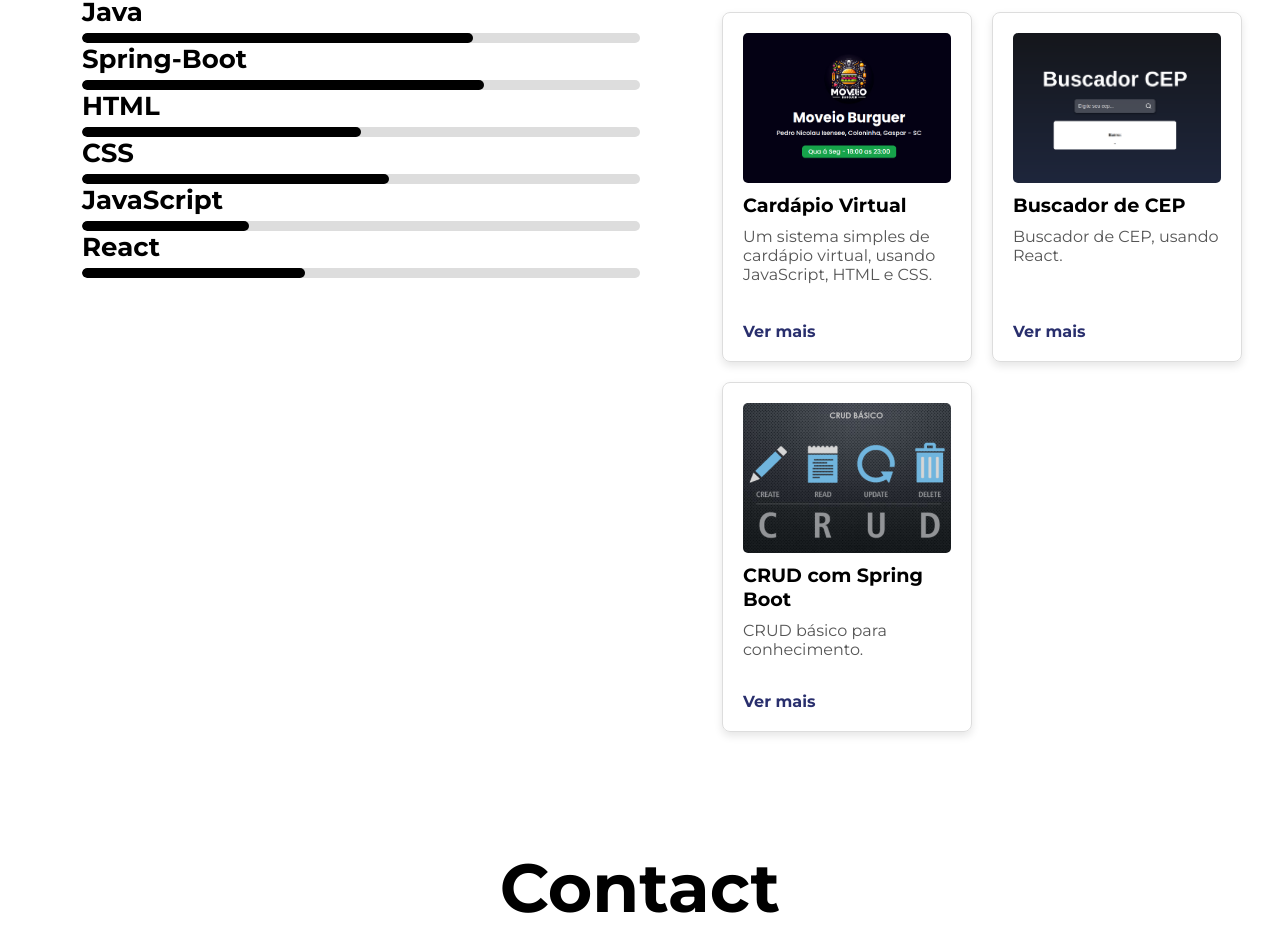
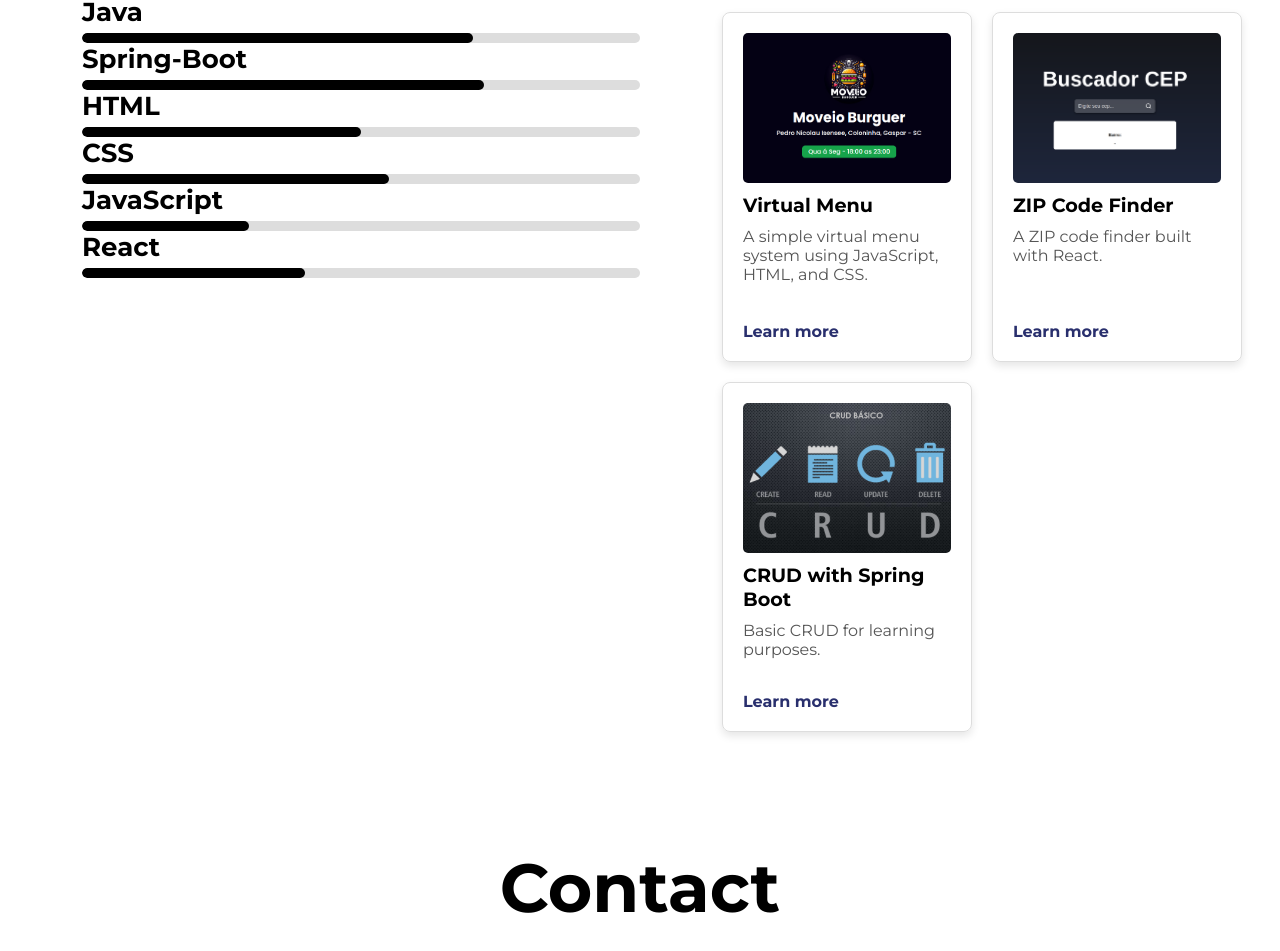
Before and after one commit to vargxrz/portfolio-react, a React (Vite) app: page / in a window 1280 px wide. Shown: the part 1761-2712 px from the top of the page. Built offline with nearby package versions, Linux system fonts and the light colour scheme.

Commit message:
adjustment

```diff
--- a/src/components/header/Header.css
+++ b/src/components/header/Header.css
@@ -1,4 +1,3 @@
-/* Header */
 header {
     display: flex;
     justify-content: center;
@@ -10,7 +9,7 @@ header {
     display: flex;
     align-items: center;
     justify-content: space-between;
-    width: 60%;
+    width: 64%;
 }
 
 .logo-container {
@@ -18,7 +17,6 @@ header {
     align-items: center;
 }
 
-/* Menu de navegação (Web) */
 .options-home {
     display: flex;
     font-size: 24px;
@@ -57,12 +55,9 @@ header {
     z-index: 100;
 }
 
-/* Responsividade */
 @media (max-width: 768px) {
-    /* Ajustes para o Mobile */
     header {
-        padding-top: 20px;
-        padding-bottom: 20px;
+        padding-top: 8px;
     }
 
     .content {
@@ -85,7 +80,6 @@ header {
         color: #3e4db0;
     }
 
-    /* Menu de Navegação (Hub) - Versão Ajustada */
     .options-home {
         position: absolute;
         top: 100%;
@@ -107,7 +101,6 @@ header {
         margin-top: 10px;
     }
 
-    /* Quando o menu está aberto */
     .options-home.open {
         transform: translateY(0);
         opacity: 1;
@@ -143,7 +136,7 @@ header {
 
 @media (max-width: 480px) {
     .content {
-        width: 90%;
+        width: 80%;
     }
 
     .logo {
@@ -151,11 +144,6 @@ header {
         height: 100px;
     }
 
-    .options-home {
-        right: 0;
-        max-width: 200px;
-    }
-
     .options-home > a > p {
         padding: 14px 20px;
         font-size: 16px;
--- a/src/components/projects/Projects.jsx
+++ b/src/components/projects/Projects.jsx
@@ -4,20 +4,20 @@ import "./Projects.css";
 const Projects = () => {
     const projects = [
         {
-            title: "Cardápio Virtual",
-            description: "Um sistema simples de cardápio virtual, usando JavaScript, HTML e CSS.",
+            title: "Virtual Menu",
+            description: "A simple virtual menu system using JavaScript, HTML, and CSS.",
             link: "https://moveio.vercel.app/",
             image: "../../assets/moveio.png"
         },
         {
-            title: "Buscador de CEP",
-            description: "Buscador de CEP, usando React.",
+            title: "ZIP Code Finder",
+            description: "A ZIP code finder built with React.",
             link: "https://search-cep-react-omega.vercel.app/",
             image: "../../assets/buscadorDeCep.png"
         },
         {
-            title: "CRUD com Spring Boot",
-            description: "CRUD básico para conhecimento.",
+            title: "CRUD with Spring Boot",
+            description: "Basic CRUD for learning purposes.",
             link: "https://github.com/vargxrz/Spring-Product/tree/master",
             image: "../../assets/crud.png"
         },
@@ -38,7 +38,7 @@ const Projects = () => {
                         {project.image && <img src={project.image} alt={project.title} />}
                         <h4>{project.title}</h4>
                         <p>{project.description}</p>
-                        <div className="project-link">Ver mais</div>
+                        <div className="project-link">Learn more</div>
                     </a>
                 ))}
             </div>
--- a/src/pages/contact/Contact.css
+++ b/src/pages/contact/Contact.css
@@ -44,12 +44,13 @@
 
 @media (max-width: 768px) {
     #contact {
-        height: auto;
+        height: 90%;
         padding: 20px;
         align-items: center;
     }
 
     .footer h1 {
+        padding-top: 24px;
         font-size: 64px;
     }
 
--- a/src/pages/home/Home.css
+++ b/src/pages/home/Home.css
@@ -95,6 +95,7 @@ button {
         flex-direction: column;
         justify-content: left;
         text-align: left;
+        padding-bottom: 200px;
     }
 
     .main-title p {
```
